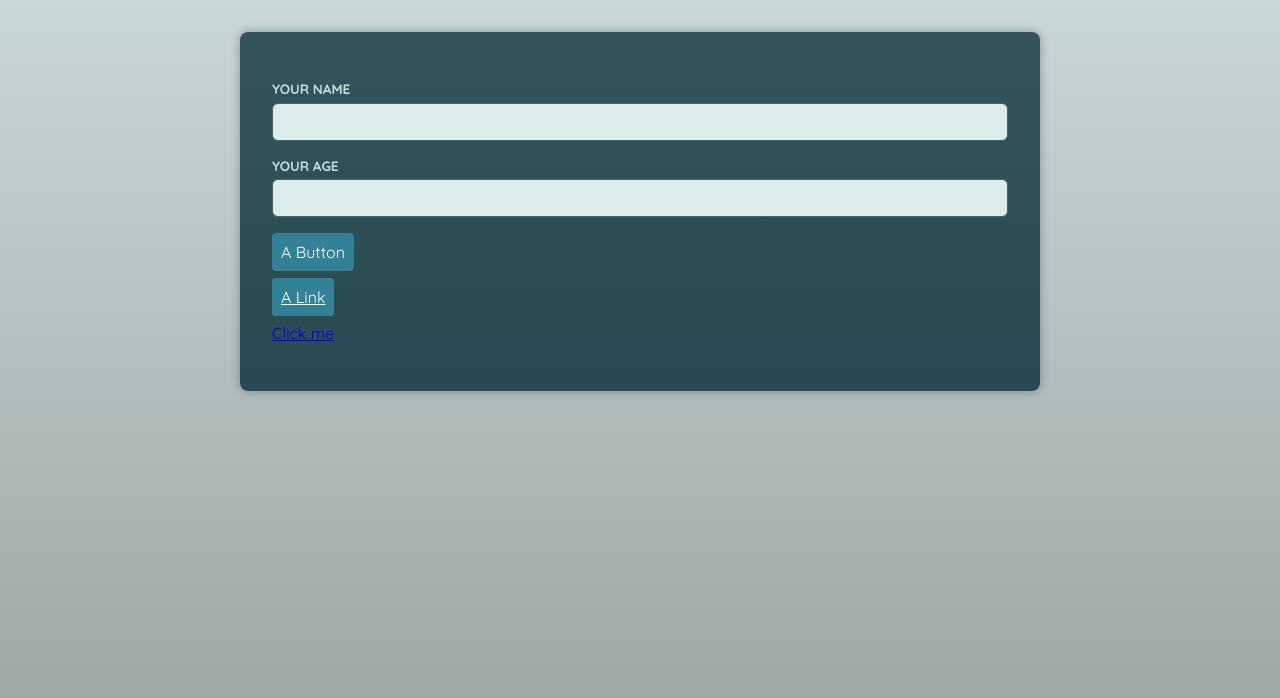
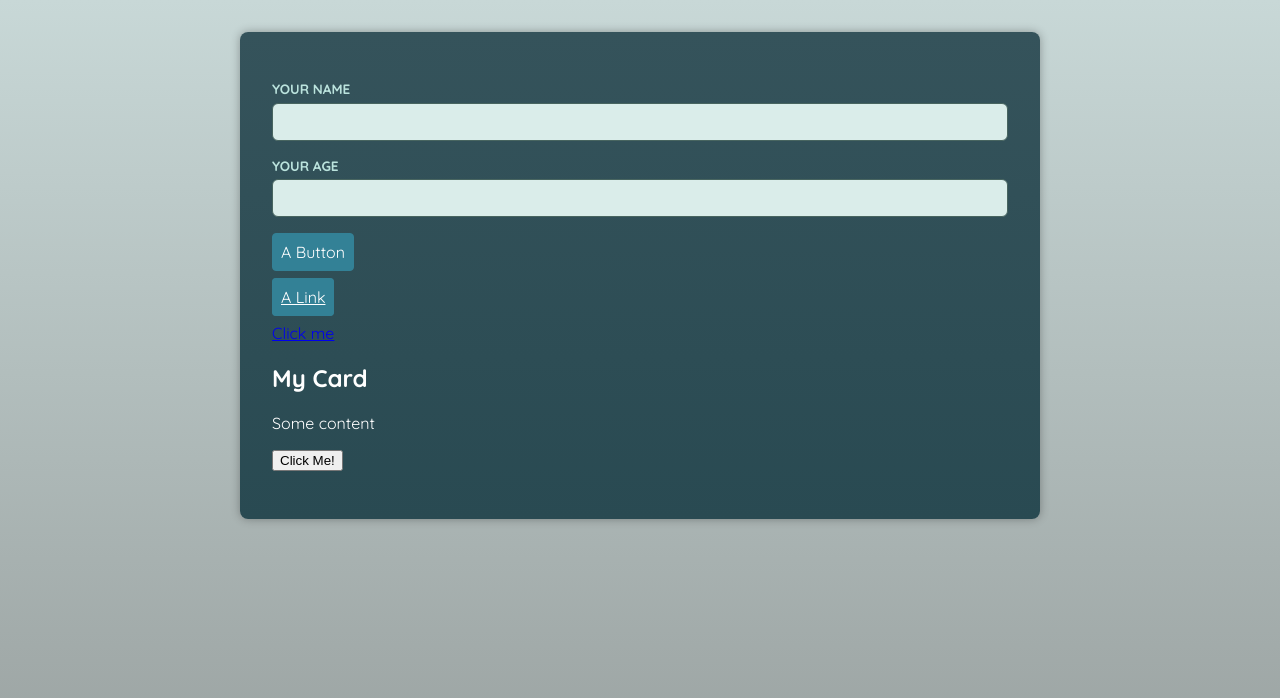
Before and after one commit to iamPavan17/react-typescript, a React (Vite) app in the folder react-advanced-components/: page / in a window 1280 px wide. Shown: the top 698 px of the page. Built offline with nearby package versions, Linux system fonts and the light colour scheme; a web font is replaced by a local one.

Commit message:
card component

```diff
--- a/react-advanced-components/src/App.tsx
+++ b/react-advanced-components/src/App.tsx
@@ -1,4 +1,5 @@
 import Button from "./components/Button.tsx";
+import Card from "./components/Card.tsx";
 import Container from "./components/Container.tsx";
 import Input from "./components/Input.tsx";
 
@@ -22,6 +23,19 @@ function App() {
           Click me
         </Container>
       </p>
+
+      <p>
+        <Card
+          title="My Card"
+          actions={
+            <button onClick={() => console.log("Button clicked!")}>
+              Click Me!
+            </button>
+          }
+        >
+          <p>Some content</p>
+        </Card>
+      </p>
     </>
   );
 }
--- /dev/null
+++ b/react-advanced-components/src/components/Card.tsx
@@ -0,0 +1,18 @@
+import { type ReactNode } from "react";
+
+type CardProps = {
+  title: string;
+  children: ReactNode;
+  actions: ReactNode;
+};
+
+export default function Card(props: CardProps) {
+  const { title, children, actions } = props;
+  return (
+    <div>
+      <h2>{title}</h2>
+      {children}
+      {actions}
+    </div>
+  );
+}
```
